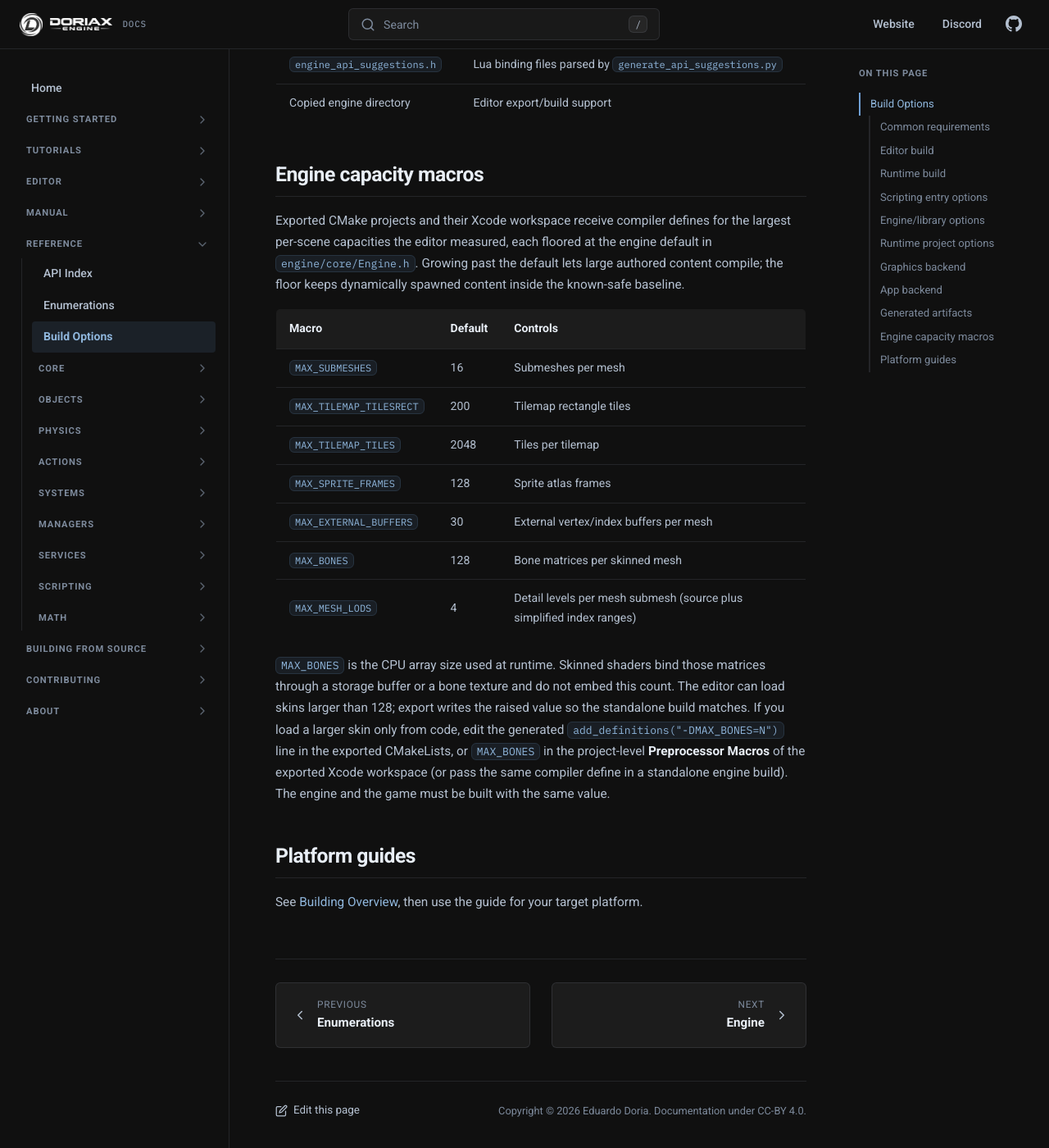
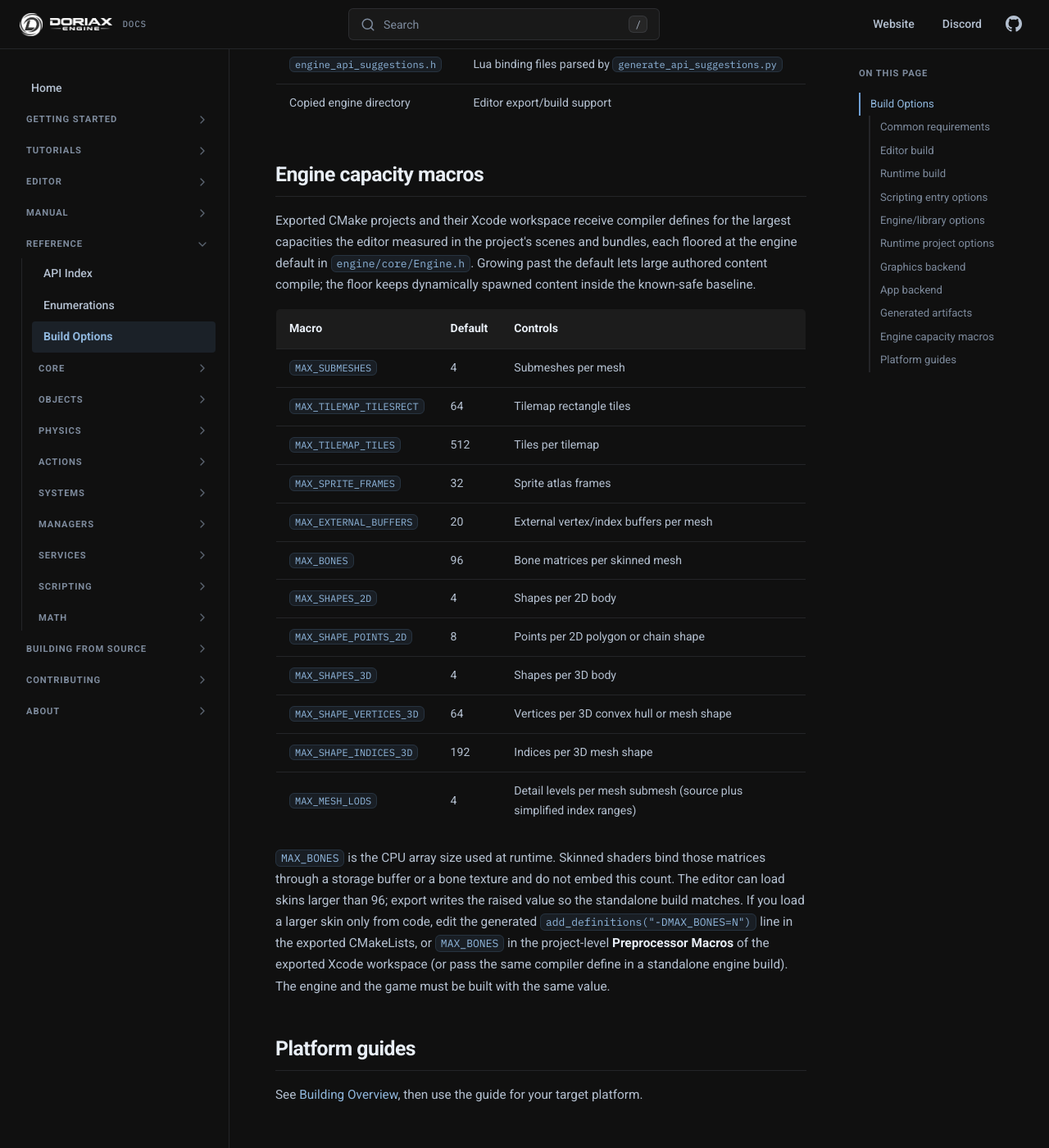
Before and after one commit to doriaxengine/doriax-docs, an MkDocs documentation site: the page built from docs/reference/build-options.md, in a window 1280 px wide and 1400 px high, scrolled down 5225 px. Shown: the whole window at 82% size. Built offline with MkDocs 1.6.1, drawn with Linux system fonts in a browser that asks for light colours; comment, search, counter and statistics services are not loaded.

Commit message:
Doc the new engine capacity defaults

```diff
--- a/docs/reference/build-options.md
+++ b/docs/reference/build-options.md
@@ -147,23 +147,29 @@ has no effect.
 ## Engine capacity macros
 
 Exported CMake projects and their Xcode workspace receive compiler defines for the largest
-per-scene capacities the editor measured, each floored at the engine default in
-`engine/core/Engine.h`. Growing past the default lets large authored content compile; the
-floor keeps dynamically spawned content inside the known-safe baseline.
+capacities the editor measured in the project's scenes and bundles, each floored at the
+engine default in `engine/core/Engine.h`. Growing past the default lets large authored
+content compile; the floor keeps dynamically spawned content inside the known-safe
+baseline.
 
 | Macro | Default | Controls |
 | --- | --- | --- |
-| `MAX_SUBMESHES` | 16 | Submeshes per mesh |
-| `MAX_TILEMAP_TILESRECT` | 200 | Tilemap rectangle tiles |
-| `MAX_TILEMAP_TILES` | 2048 | Tiles per tilemap |
-| `MAX_SPRITE_FRAMES` | 128 | Sprite atlas frames |
-| `MAX_EXTERNAL_BUFFERS` | 30 | External vertex/index buffers per mesh |
-| `MAX_BONES` | 128 | Bone matrices per skinned mesh |
+| `MAX_SUBMESHES` | 4 | Submeshes per mesh |
+| `MAX_TILEMAP_TILESRECT` | 64 | Tilemap rectangle tiles |
+| `MAX_TILEMAP_TILES` | 512 | Tiles per tilemap |
+| `MAX_SPRITE_FRAMES` | 32 | Sprite atlas frames |
+| `MAX_EXTERNAL_BUFFERS` | 20 | External vertex/index buffers per mesh |
+| `MAX_BONES` | 96 | Bone matrices per skinned mesh |
+| `MAX_SHAPES_2D` | 4 | Shapes per 2D body |
+| `MAX_SHAPE_POINTS_2D` | 8 | Points per 2D polygon or chain shape |
+| `MAX_SHAPES_3D` | 4 | Shapes per 3D body |
+| `MAX_SHAPE_VERTICES_3D` | 64 | Vertices per 3D convex hull or mesh shape |
+| `MAX_SHAPE_INDICES_3D` | 192 | Indices per 3D mesh shape |
 | `MAX_MESH_LODS` | 4 | Detail levels per mesh submesh (source plus simplified index ranges) |
 
 `MAX_BONES` is the CPU array size used at runtime. Skinned shaders bind those matrices
 through a storage buffer or a bone texture and do not embed this count. The editor can
-load skins larger than 128; export writes the raised value so the standalone build
+load skins larger than 96; export writes the raised value so the standalone build
 matches. If you load a larger skin only from code, edit the generated
 `add_definitions("-DMAX_BONES=N")` line in the exported CMakeLists, or `MAX_BONES` in the
 project-level **Preprocessor Macros** of the exported Xcode workspace (or pass the same
```
Also changed, not shown: docs/editor/export.md (+1 -1 lines), docs/manual/3d-graphics.md (+2 -2 lines), docs/manual/physics.md (+2 -1 lines), docs/manual/rendering-pipeline.md (+1 -1 lines).
